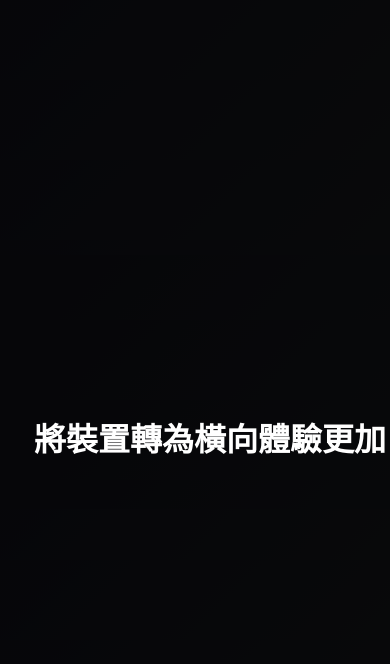
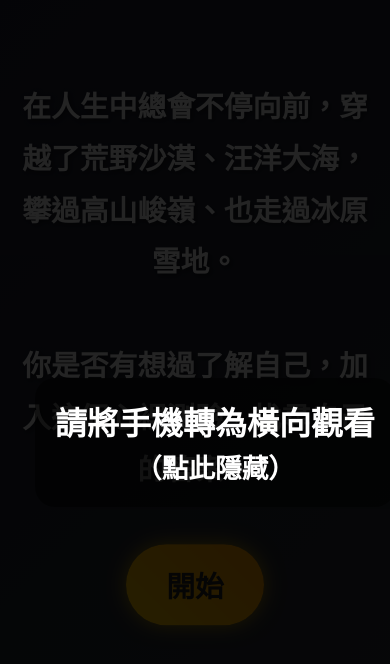
Before and after one commit to yumichen657/scary, a plain HTML site: page index.html in a window 390 px wide. Drawn offline with Linux system fonts and the light colour scheme.

Commit message:
更新 index.html

```diff
--- a/index.html
+++ b/index.html
@@ -3,8 +3,6 @@
 <head>
   <meta charset="UTF-8" />
   <title>生命的真諦</title>
-
-  <!-- Open Graph metadata -->
   <meta property="og:image" content="none" />
   <meta property="og:title" content=" " />
   <meta property="og:description" content=" " />
@@ -128,37 +126,44 @@
       100% { transform: translate(1px, 2px); }
     }
 
-    /* 強制橫屏提示樣式 */
-    @media screen and (orientation: portrait) {
-      body::before {
-        content: "將裝置轉為橫向體驗更加";
+    /* 方法二：橫屏提示遮罩 */
+    #orientationOverlay {
+      display: none;
       position: fixed;
-        top: 0;
-        left: 0;
+      top: 0; left: 0;
       width: 100vw;
       height: 100vh;
-        background: #000000cc;
+      background: rgba(0, 0, 0, 0.85);
       color: white;
       font-size: 2rem;
       font-weight: bold;
       display: flex;
       align-items: center;
       justify-content: center;
-        z-index: 99999;
-        padding: 15px;
       text-align: center;
+      padding: 20px;
+      z-index: 99998;
     }
 
-      #startScreen, #step1, #step2 {
-        display: none !important;
+    #orientationOverlay span {
+      background: rgba(0, 0, 0, 0.5);
+      padding: 20px;
+      border-radius: 20px;
     }
+
+    #orientationOverlay:hover {
+      cursor: pointer;
     }
   </style>
 </head>
 <body>
 
+<div id="orientationOverlay">
+  <span>請將手機轉為橫向觀看<br><small>（點此隱藏）</small></span>
+</div>
+
 <div id="startScreen">
-  <h1>在人生中總會不停向前，穿越了荒野沙漠、汪洋大海，攀過高山峻嶺、也走過冰原雪地。<br>你是否有想過了解自己，加入這個心裡測驗，找尋自己的答案。</h1>
+  <h1>在人生中總會不停向前，穿越了荒野沙漠、汪洋大海，攀過高山峻嶺、也走過冰原雪地。<br><br>你是否有想過了解自己，加入這個心裡測驗，找尋自己的答案。</h1>
   <button id="startBtn">開始</button>
 </div>
 
@@ -193,6 +198,8 @@
   const jumpscare = document.getElementById("jumpscare");
   const scream = document.getElementById("scream");
 
+  const overlay = document.getElementById("orientationOverlay");
+
   const analysisTexts = {
     "貓": "你選擇貓，代表你是一個喜歡貓的人。",
     "狗": "你選擇狗，代表你是一個喜歡狗的人。"
@@ -212,7 +219,7 @@
     });
   });
 
-  // 不滿意按鈕逃跑邏輯
+  // 不滿意按鈕逃跑
   let runCount = 0;
   noBtn.addEventListener("mouseenter", () => {
     if (runCount < 5) {
@@ -231,13 +238,28 @@
     }
   });
 
-  // 滿意觸發驚嚇
+  // 滿意驚嚇
   yesBtn.addEventListener("click", () => {
     step2.style.display = "none";
     jumpscare.style.display = "block";
     scream.currentTime = 0;
     scream.play();
   });
+
+  // 顯示或隱藏橫屏提示
+  function updateOrientationOverlay() {
+    if (window.innerHeight > window.innerWidth) {
+      overlay.style.display = "flex";
+    } else {
+      overlay.style.display = "none";
+    }
+  }
+
+  window.addEventListener("resize", updateOrientationOverlay);
+  window.addEventListener("orientationchange", updateOrientationOverlay);
+  overlay.addEventListener("click", () => overlay.style.display = "none");
+
+  updateOrientationOverlay();
 </script>
 
 </body>
```
Lines whose indentation alone changed are shown as unchanged.
